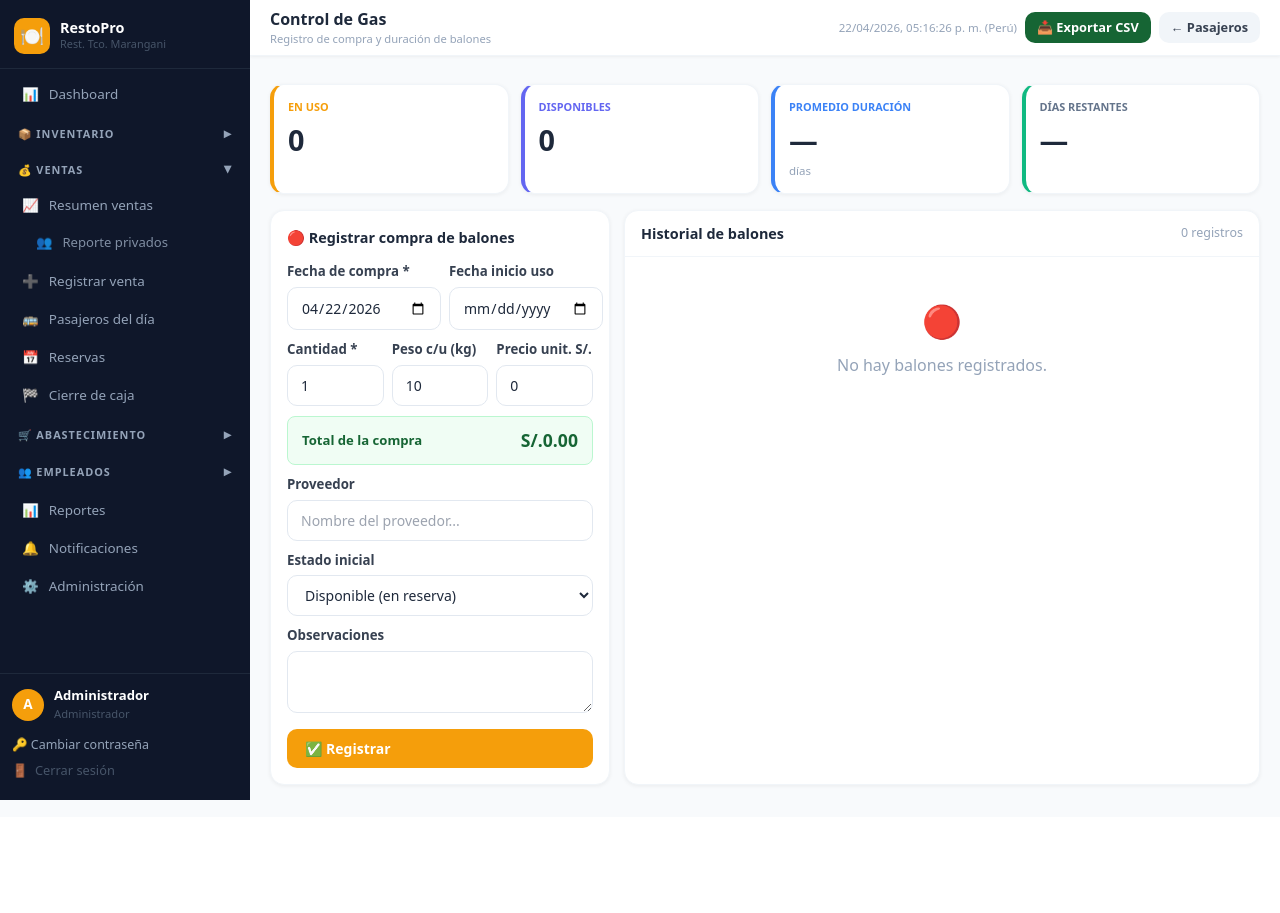
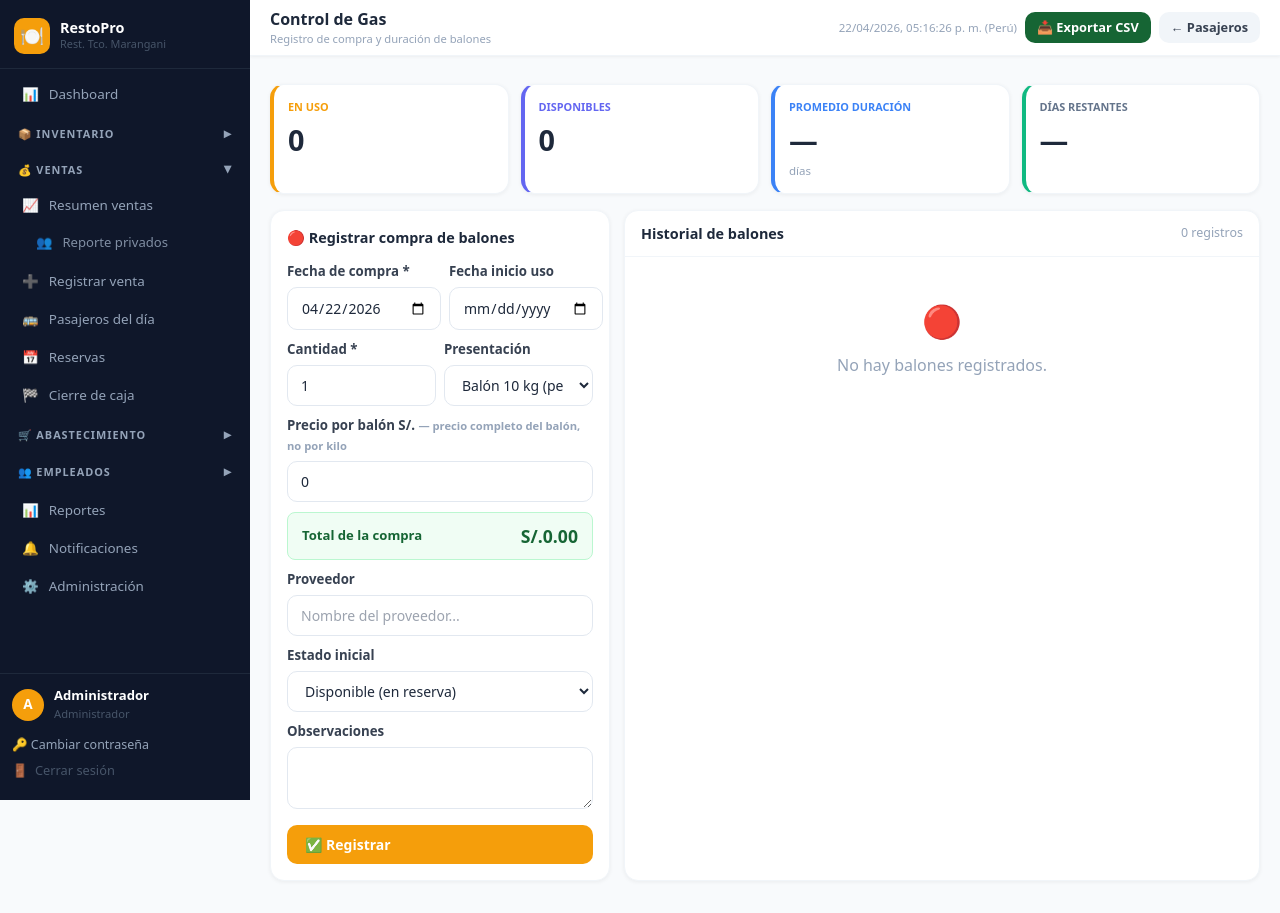
Before and after one commit to Klins18/RestaurantePro, a Flask app: page /pasajeros/gas in a window 1280 px wide. Before the commit the page ends 800 px from the top, so only its background shows below. Run offline with Flask 3, Linux system fonts and the light colour scheme; a user stored in the database is signed in.

Commit message:
cambios cuadro diario

```diff
--- a/templates/pasajeros/gas.html
+++ b/templates/pasajeros/gas.html
@@ -55,21 +55,24 @@
                 <input type="date" name="fecha_inicio" class="input"></div>
         </div>
 
-        <div style="display:grid;grid-template-columns:1fr 1fr 1fr;gap:8px;">
+        <div style="display:grid;grid-template-columns:1fr 1fr;gap:8px;">
             <div>
                 <label class="label">Cantidad *</label>
                 <input type="number" name="cantidad" id="inp-cantidad" class="input"
                        value="1" min="1" step="1" oninput="calcularTotal()">
             </div>
             <div>
-                <label class="label">Peso c/u (kg)</label>
-                <input type="number" name="peso_kg" class="input" value="10" min="1" step="0.5">
+                <label class="label">Presentación</label>
+                <select name="peso_kg" id="sel-presentacion" class="input" onchange="cambiarPresentacion(this.value)">
+                    <option value="10">Balón 10 kg (pequeño)</option>
+                    <option value="45">Balón 45 kg (grande)</option>
+                </select>
             </div>
-            <div>
-                <label class="label">Precio unit. S/.</label>
-                <input type="number" name="precio_unitario" id="inp-precio" class="input"
-                       min="0" step="0.5" value="0" oninput="calcularTotal()">
-            </div>
+        </div>
+        <div>
+            <label class="label">Precio por balón S/. <span style="font-size:0.7rem;color:#94a3b8;">— precio completo del balón, no por kilo</span></label>
+            <input type="number" name="precio_unitario" id="inp-precio" class="input"
+                   min="0" step="0.5" value="0" oninput="calcularTotal()" placeholder="Ej: 57.00">
         </div>
 
         <!-- Total calculado -->
@@ -104,7 +107,7 @@
     <table style="width:100%;border-collapse:collapse;min-width:680px;">
         <thead><tr style="background:#f8fafc;">
             <th class="th">F. Compra</th>
-            <th class="th" style="text-align:center;">Kg</th>
+            <th class="th" style="text-align:center;">Presentación</th>
             <th class="th" style="text-align:right;">P. Unit.</th>
             <th class="th">Proveedor</th>
             <th class="th">Inicio uso</th>
@@ -118,7 +121,11 @@
         <!-- Fila vista -->
         <tr id="fila-{{ b.id }}" style="border-bottom:1px solid #f1f5f9;">
             <td class="td" style="font-size:0.82rem;white-space:nowrap;">{{ b.fecha_compra.strftime('%d/%m/%Y') }}</td>
-            <td class="td" style="text-align:center;font-size:0.82rem;font-weight:700;">{{ b.peso_kg }}kg</td>
+            <td class="td" style="text-align:center;">
+                <span style="background:{% if b.peso_kg >= 45 %}#dbeafe{% else %}#fef3c7{% endif %};color:{% if b.peso_kg >= 45 %}#1d4ed8{% else %}#92400e{% endif %};padding:2px 10px;border-radius:6px;font-size:0.75rem;font-weight:700;">
+                    {{ b.peso_kg|int }}kg
+                </span>
+            </td>
             <td class="td" style="text-align:right;font-size:0.82rem;color:#1d4ed8;font-weight:700;">
                 {% if b.precio %}S/.{{ '%.2f'|format(b.precio) }}{% else %}—{% endif %}
             </td>
@@ -166,9 +173,12 @@
                     <input type="hidden" name="balon_id" value="{{ b.id }}">
                     <div><label class="label">Fecha compra</label>
                         <input type="date" name="fecha_compra" id="edit-fecha-{{ b.id }}" class="input" style="width:140px;"></div>
-                    <div><label class="label">Kg</label>
-                        <input type="number" name="peso_kg" id="edit-kg-{{ b.id }}" class="input" style="width:80px;" step="0.5" min="1"></div>
-                    <div><label class="label">Precio unit. S/.</label>
+                    <div><label class="label">Presentación</label>
+                        <select name="peso_kg" id="edit-kg-{{ b.id }}" class="input" style="width:130px;">
+                            <option value="10">10 kg (pequeño)</option>
+                            <option value="45">45 kg (grande)</option>
+                        </select></div>
+                    <div><label class="label">Precio por balón S/.</label>
                         <input type="number" name="precio_unitario" id="edit-precio-{{ b.id }}" class="input" style="width:100px;" step="0.5" min="0"></div>
                     <div><label class="label">Proveedor</label>
                         <input type="text" name="proveedor" id="edit-prov-{{ b.id }}" class="input" style="width:160px;"></div>
@@ -202,20 +212,33 @@
 <script>
 document.getElementById('inp-fecha-compra').value = new Date().toISOString().split('T')[0];
 
+var PRECIOS_SUGERIDOS = {'10': 0, '45': 0};
+
+function cambiarPresentacion(kg) {
+    var inp = document.getElementById('inp-precio');
+    var actual = parseFloat(inp.value) || 0;
+    if (actual > 0) PRECIOS_SUGERIDOS[document.getElementById('sel-presentacion').value] = actual;
+    if (PRECIOS_SUGERIDOS[kg] > 0) inp.value = PRECIOS_SUGERIDOS[kg];
+    calcularTotal();
+}
+
 function calcularTotal() {
     var cant   = parseFloat(document.getElementById('inp-cantidad').value) || 0;
     var precio = parseFloat(document.getElementById('inp-precio').value) || 0;
-    document.getElementById('disp-total').textContent = 'S/.' + (cant * precio).toFixed(2);
+    var kg     = document.getElementById('sel-presentacion').value;
+    document.getElementById('disp-total').textContent =
+        'S/.' + (cant * precio).toFixed(2) +
+        ' · ' + cant + ' balón' + (cant > 1 ? 'es' : '') + ' de ' + kg + 'kg';
 }
 
 function editarFila(id, fecha, kg, precio, proveedor, obs) {
     document.getElementById('fila-' + id).style.display = 'none';
     document.getElementById('edit-' + id).style.display = '';
-    document.getElementById('edit-fecha-' + id).value   = fecha;
-    document.getElementById('edit-kg-' + id).value      = kg;
-    document.getElementById('edit-precio-' + id).value  = precio;
-    document.getElementById('edit-prov-' + id).value    = proveedor;
-    document.getElementById('edit-obs-' + id).value     = obs;
+    document.getElementById('edit-fecha-' + id).value = fecha;
+    document.getElementById('edit-kg-' + id).value    = (kg >= 45) ? '45' : '10';
+    document.getElementById('edit-precio-' + id).value = precio;
+    document.getElementById('edit-prov-' + id).value   = proveedor;
+    document.getElementById('edit-obs-' + id).value    = obs;
 }
 
 function cancelarEdit(id) {
```
Also changed, not shown: routes/reportes.py (+38 -13 lines).
